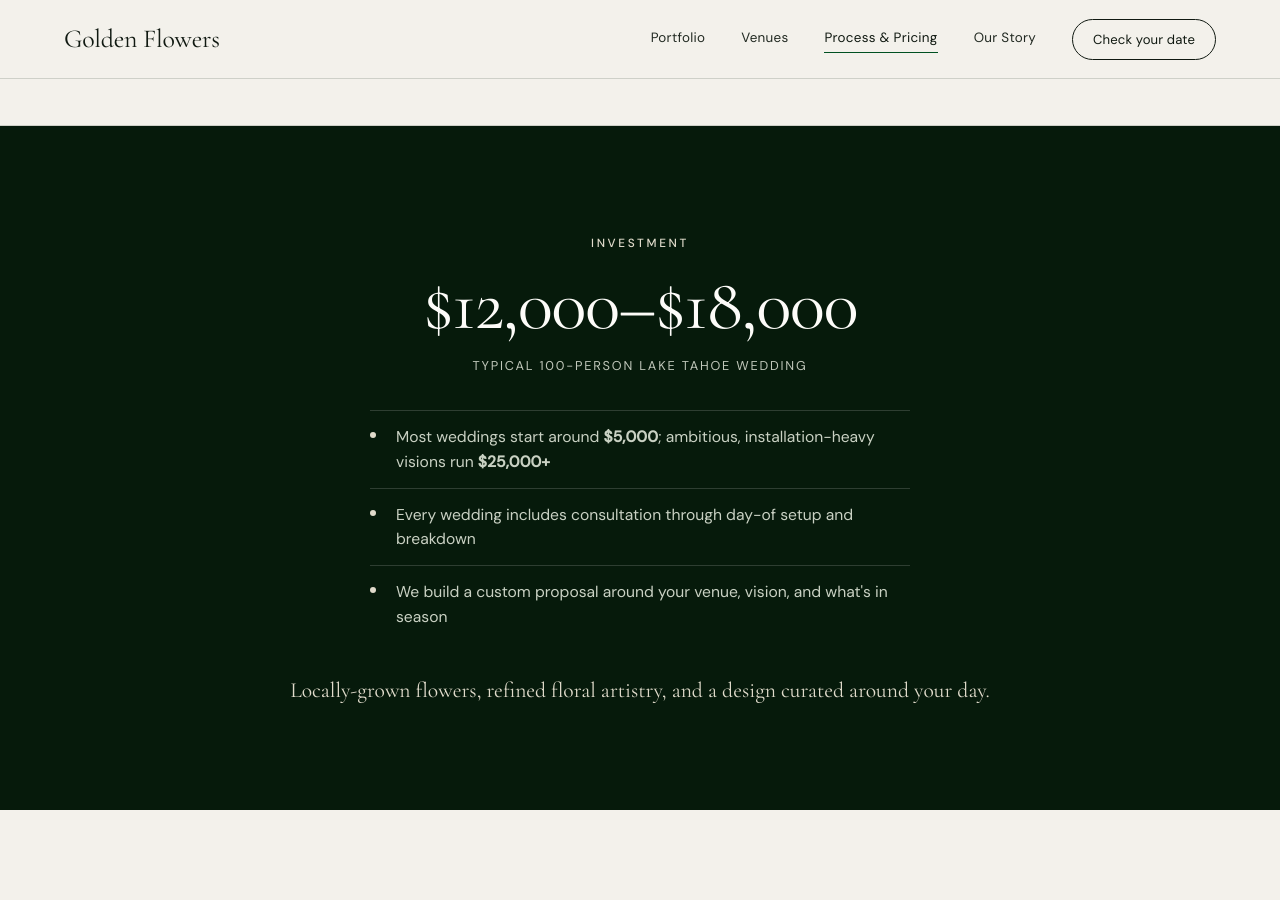
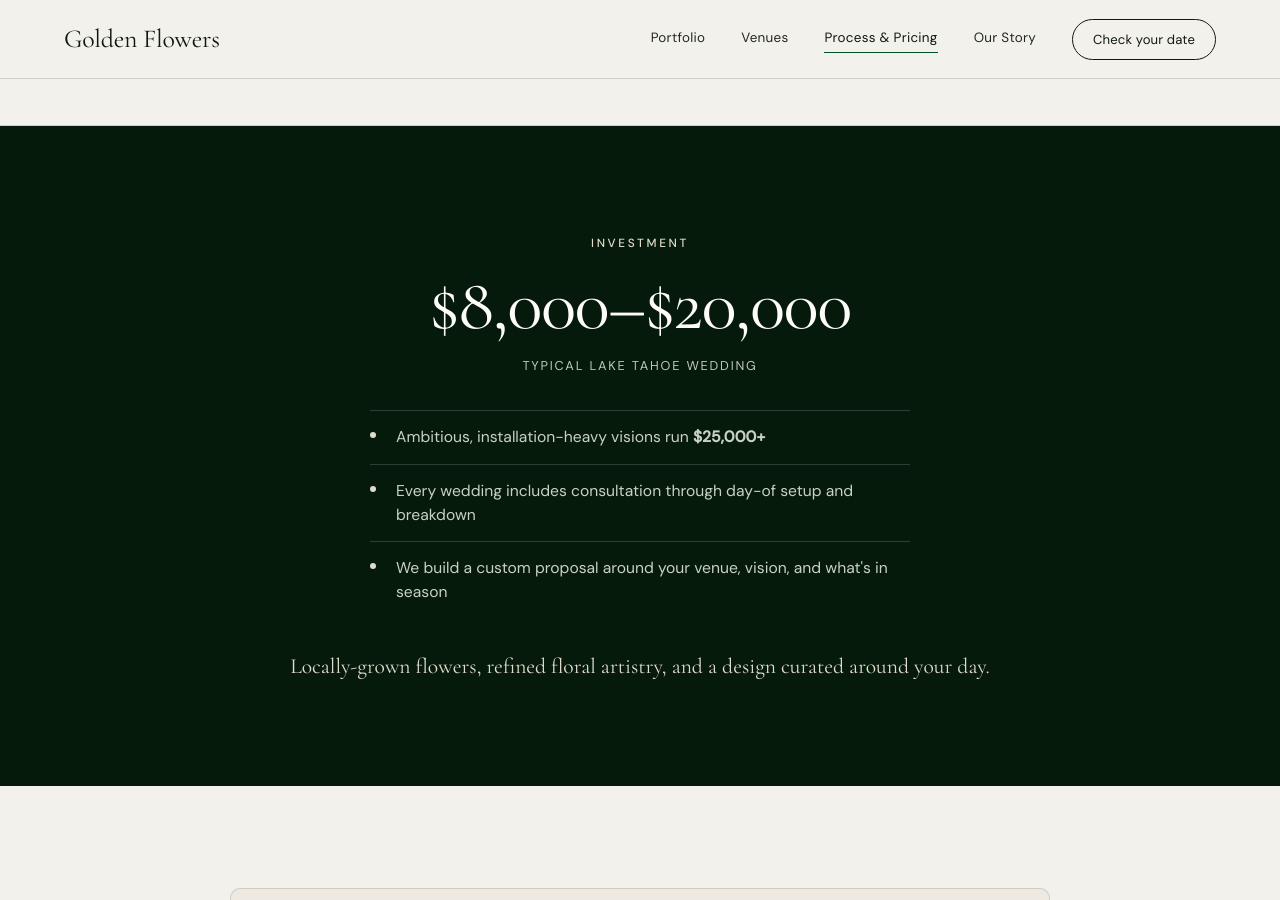
Before and after one commit to jshplhm/goldenflowers, a Jekyll site: the page built from weddings/index.md, in a window 1280 px wide and 900 px high, scrolled down 3414 px. Built offline with Jekyll 4.4.1, drawn with Linux system fonts in a browser that asks for light colours.

Commit message:
Update site copy in _data/weddings.yml via inline editor

```diff
--- a/_data/weddings.yml
+++ b/_data/weddings.yml
@@ -78,11 +78,10 @@ included:
         anything. You know exactly what you're getting, and why.
 pricing:
   label: Investment
-  price: $12,000–$18,000
-  price_sub: Typical 100-person Lake Tahoe wedding
+  price: $8,000–$20,000
+  price_sub: Typical Lake Tahoe wedding
   points:
-    - Most weddings start around **$5,000**; ambitious, installation-heavy
-      visions run **$25,000+**
+    - Ambitious, installation-heavy visions run **$25,000+**
     - Every wedding includes consultation through day-of setup and breakdown
     - We build a custom proposal around your venue, vision, and what's in season
   tagline: Locally-grown flowers, refined floral artistry, and a design curated
```
